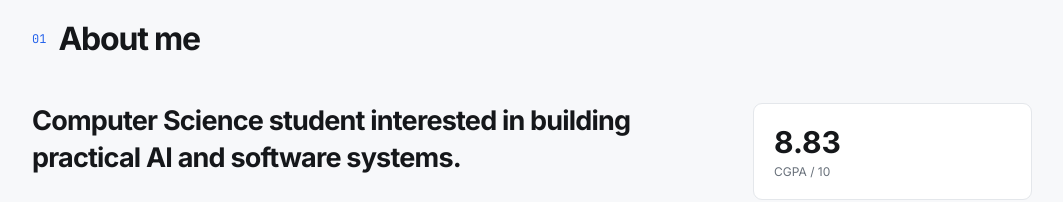
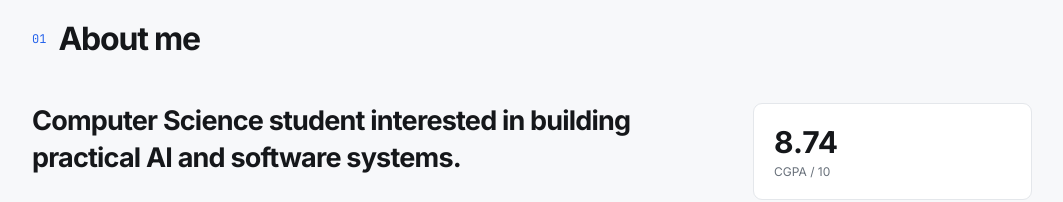
Before and after one commit to simran-kaur5/portfolio, a React (Vite) app: page / in a window 1280 px wide. Shown: the part 800-1002 px from the top of the page, without its empty margins (58-1121 px from the left). Built offline with nearby package versions, Linux system fonts and the light colour scheme.

Commit message:
Changed CGPA

```diff
--- a/src/App.jsx
+++ b/src/App.jsx
@@ -309,7 +309,7 @@ function App() {
           <div className="stats">
 
             <div className="stat">
-              <strong>8.83</strong>
+              <strong>8.74</strong>
               <span>CGPA / 10</span>
             </div>
 
@@ -511,7 +511,7 @@ function App() {
               </span>
 
               <strong>
-                8.83
+                8.74
               </strong>
 
               <small>
```
